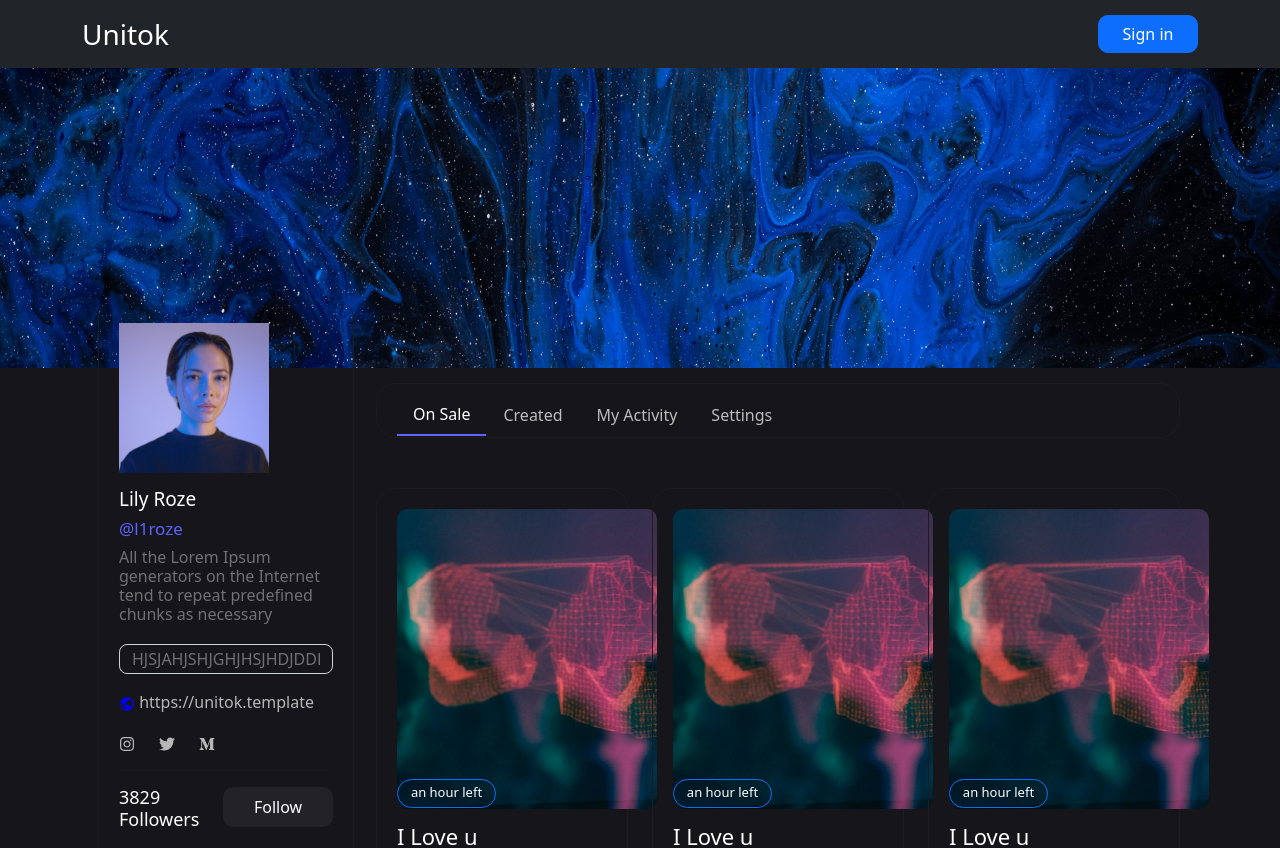
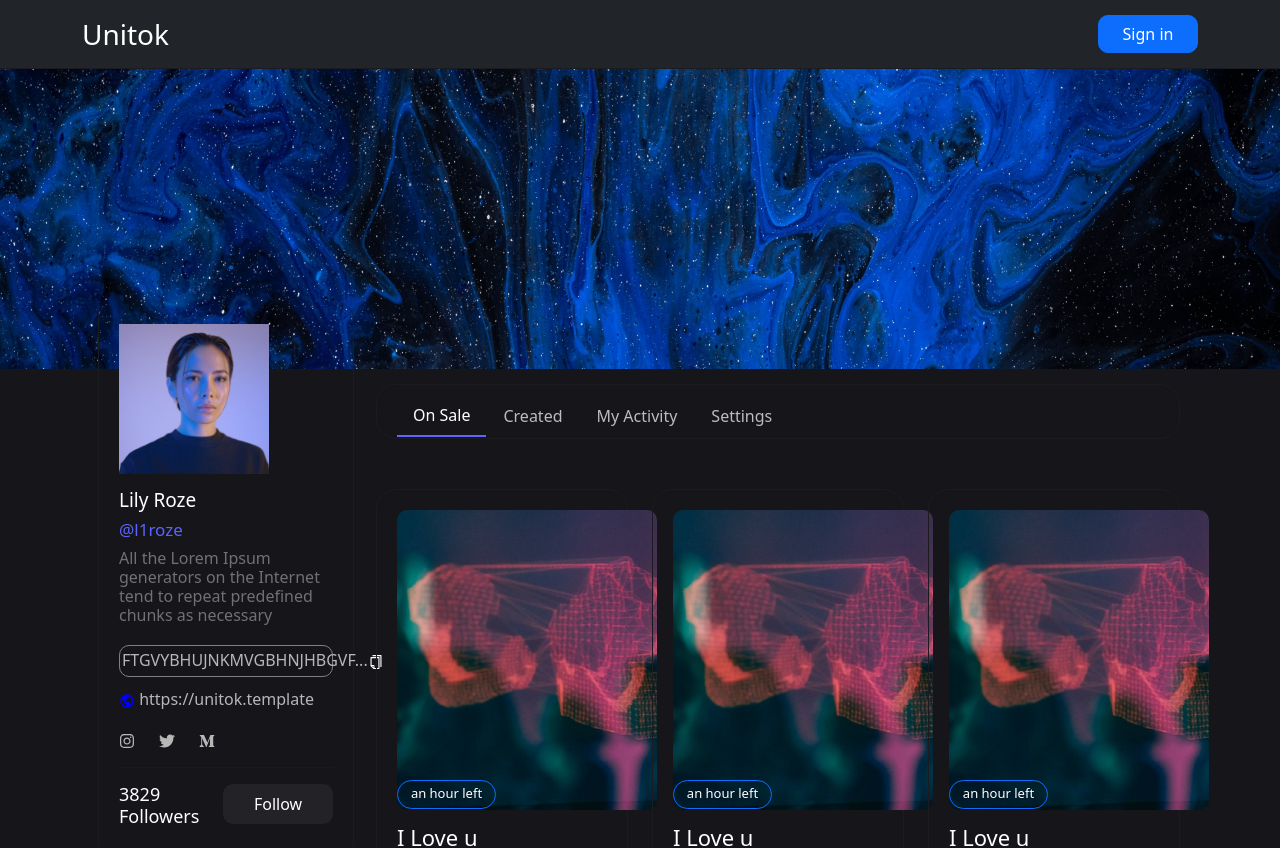
Before and after one commit to hammadvirk11/landing-page, a React (Create React App) app: page /profile in a window 1280 px wide. Shown: the top 848 px of the page. Built offline with nearby package versions, Linux system fonts and the light colour scheme.

Commit message:
changes p

```diff
--- a/src/Components/Footer/Footer.css
+++ b/src/Components/Footer/Footer.css
@@ -37,3 +37,8 @@ font-size: 14px;
 .margin-footer{
     margin-bottom: 90px;
 }
+.explore-footer:hover{
+    font-size: 14px;
+    color: whitesmoke !important;
+    cursor: pointer;
+    }
--- a/src/Components/NavBar/CustomNavbar.css
+++ b/src/Components/NavBar/CustomNavbar.css
@@ -23,14 +23,18 @@ margin-top: 5px;
   border-radius: 10px;
 }
 .navbar {
-background-color: transparent !important;
+background-color: black !important;
 position: sticky !important;
 top: 0% !important;
 z-index: 1000;
+border-bottom: 0.1rem solid #1C1C20;
 }
 .sign-in{
   width: 100px;
   border-radius: 10px !important;
+}
+.bg-dark {
+  background-color: none !important;
 }
 @media screen and (max-width: 700px) {
   .navbar {
--- a/src/Components/Product/FormDetail.jsx
+++ b/src/Components/Product/FormDetail.jsx
@@ -28,10 +28,10 @@ export default function Card() {
   </Form.Group>
 
   <Row className="mb-3">
-    <Form.Group as={Col} controlId="formGridCity">
+    {/* <Form.Group as={Col} controlId="formGridCity">
       <Form.Label className="label-color" style={{marginLeft:20}}> Royalties</Form.Label >
       <Form.Control  className="input-back"/>
-    </Form.Group>
+    </Form.Group> */}
 
     {/* <Form.Group as={Col} controlId="formGridState">
       <Form.Label>State</Form.Label>
@@ -46,7 +46,7 @@ export default function Card() {
     </Form.Group>
 
     <Form.Group as={Col} controlId="formGridZip">
-      <Form.Label className="label-color" style={{marginLeft:20}}>Propertie</Form.Label>
+      <Form.Label className="label-color" style={{marginLeft:20}}>Properties</Form.Label>
       <Form.Control className="input-back" placeholder = "Subject" />
     </Form.Group>
   </Row>
--- a/src/Components/Product/ProductForm.jsx
+++ b/src/Components/Product/ProductForm.jsx
@@ -21,16 +21,11 @@ export default function ProductForm() {
                         <h6 className="text-profile">
                             All the Lorem Ipsum generators on the Internet tend to repeat predefined chunks as necessary
                         </h6>
-                        <InputGroup className="mb-3" >
-
-                            <FormControl
-                                value="HJSJAHJSHJGHJHSJHDJDDDDSJDSDSJ...."
-                                className="input-profile"
-                                aria-label="Username"
-                                aria-describedby="basic-addon1"
-                            />
-                        </InputGroup>
-                        <p> <BiWorld color="blue" />  https://unitok.template</p>
+                        <div className="copied-input" >
+                            <p>FTGVYBHUJNKMVGBHNJHBGVF...</p>
+                            <span><AiOutlineCopy color="white" style={{cursor:'pointer'}}/></span>
+                        </div>
+                        <p className="for-hover"> <BiWorld color="blue" />  https://unitok.template</p>
                         <p> <FaInstagram /> <FaTwitter className="margin-icon-profile" /> <FaMediumM /></p>
                         <hr />
                         <div className="flex-profile">
--- a/src/Components/ProfileSidebar/ProfileSidebar.css
+++ b/src/Components/ProfileSidebar/ProfileSidebar.css
@@ -54,6 +54,19 @@
     padding-right: 100px !important;
     padding: 15px;
 }
+.for-hover:hover{
+    color: whitesmoke !important;
+    cursor: pointer;
+}
+.copied-input{
+display: flex ;
+justify-content: space-between;
+border: 1px solid gray;
+height: 32px;
+border-radius: 10px;
+margin-bottom: 10px;
+padding: 2px;
+}
 @media screen and (max-width: 700px) {
     .card-profile-style-padding{
         padding-left: 15px !important;
--- a/src/Components/ProfileSidebar/ProfileSidebar.jsx
+++ b/src/Components/ProfileSidebar/ProfileSidebar.jsx
@@ -21,16 +21,11 @@ export default function ProfileSidebar() {
                         <h6 className="text-profile">
                             All the Lorem Ipsum generators on the Internet tend to repeat predefined chunks as necessary
                         </h6>
-                        <InputGroup className="mb-3" >
-
-                            <FormControl
-                                value="HJSJAHJSHJGHJHSJHDJDDDDSJDSDSJ...."
-                                className="input-profile"
-                                aria-label="Username"
-                                aria-describedby="basic-addon1"
-                            />
-                        </InputGroup>
-                        <p> <BiWorld color="blue" />  https://unitok.template</p>
+                        <div className="copied-input" >
+                            <p>FTGVYBHUJNKMVGBHNJHBGVF...</p>
+                            <span><AiOutlineCopy color="white" style={{cursor:'pointer'}}/></span>
+                        </div>
+                        <p className="for-hover"> <BiWorld color="blue" />  https://unitok.template</p>
                         <p> <FaInstagram /> <FaTwitter className="margin-icon-profile" /> <FaMediumM /></p>
                         <hr />
                         <div className="flex-profile">
--- a/src/Components/TabProfile/TabProfile.css
+++ b/src/Components/TabProfile/TabProfile.css
@@ -65,3 +65,15 @@
     margin-bottom: 40px;
     font-size: 20px;
 }
+@media screen and (max-width: 700px) {
+    .nav-tabs {
+        /* border-bottom: 1px solid #dee2e6; */
+        border: 1px solid #1C1C20 !important;
+        height: auto !important;
+        border-radius: 20px;
+        padding: 5px;
+        padding-left: 5px !important;
+        padding-right: 5px !important;
+    }
+
+  }
--- a/src/Components/TabProfile/TabProfile.jsx
+++ b/src/Components/TabProfile/TabProfile.jsx
@@ -1,9 +1,6 @@
 import React from "react";
 import "./TabProfile.css";
-import { Tabs, Tab, Form, Row, Col, InputGroup } from "react-bootstrap";
-import { BiWorld } from "react-icons/bi";
-import { FaTwitter, FaMediumM, FaInstagram } from "react-icons/fa";
-import { AiOutlineCopy } from "react-icons/ai";
+import { Tabs, Tab, Form, Row, Col, } from "react-bootstrap";
 import Card from '../../Components/Card/Card'
 import ActivityCard from '../../Components/Card/ActivityCard'
 import Personal from './Setting/Personal'
@@ -92,7 +89,7 @@ export default function TabProfile() {
         </Row>
 
       </Tab>
-      <Tab eventKey="Settings" title="Settings" >
+      <Tab eventKey="Setting" title="Settings" >
         <Row>
       <Col md = {6}>
       <Personal/>
```
